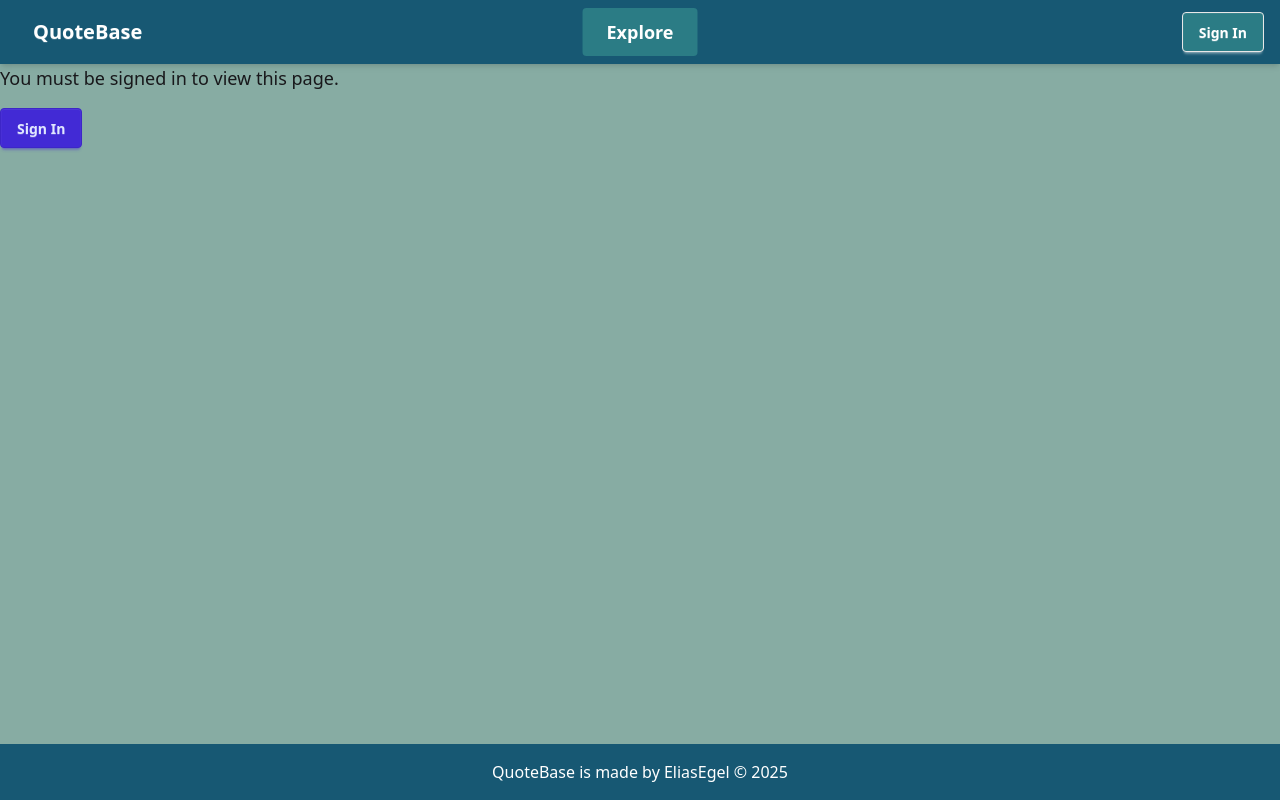
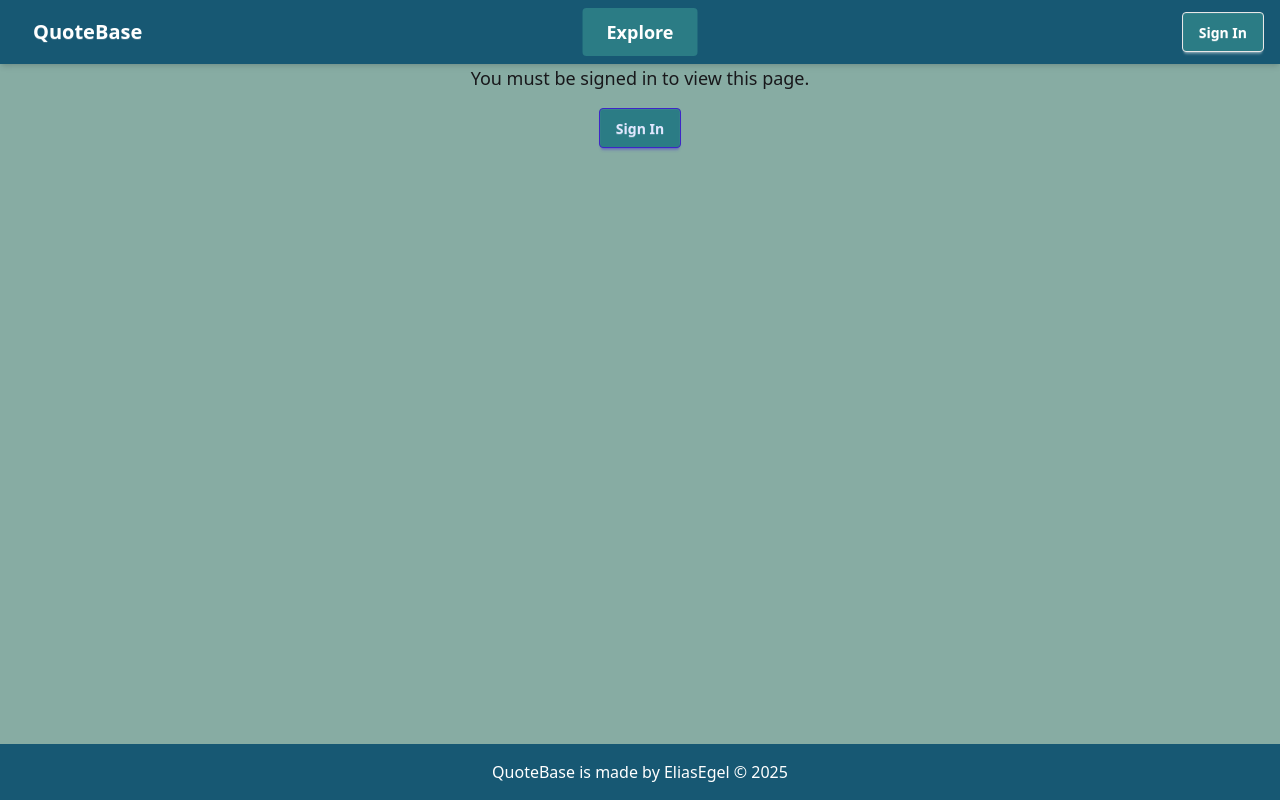
Before and after one commit to EliasEgel/QuoteBase, a React (Vite) app in the folder frontend/: page /create in a window 1280 px wide. Built offline with nearby package versions, Linux system fonts and the light colour scheme; no server answers.

Commit message:
made sign in function on pages that not logged user sees

```diff
--- a/frontend/src/routes/book/$id.tsx
+++ b/frontend/src/routes/book/$id.tsx
@@ -10,14 +10,27 @@ function RouteComponent() {
   const { id } = Route.useParams();
 
   return (
-    <div>
+    <div className="text-center">
       <SignedIn>
         <BookPage id={id} />
       </SignedIn>
       <SignedOut>
-        <p className="text-lg mb-4">You must be signed in to view this page.</p>
+        <p className="text-lg mb-4 text-center">
+          You must be signed in to view this page.
+        </p>
         <SignInButton>
-          <button className="btn btn-primary">Sign In</button>
+          <button
+            className="btn btn-primary"
+            style={{ backgroundColor: "#2b7c85" }}
+            onMouseEnter={(e) =>
+              (e.currentTarget.style.backgroundColor = "#0c1446")
+            }
+            onMouseLeave={(e) =>
+              (e.currentTarget.style.backgroundColor = "#2b7c85")
+            }
+          >
+            Sign In
+          </button>
         </SignInButton>
       </SignedOut>
     </div>
--- a/frontend/src/routes/create.tsx
+++ b/frontend/src/routes/create.tsx
@@ -8,15 +8,28 @@ export const Route = createFileRoute("/create")({
 
 function RouteComponent() {
   return (
-    <div >
+    <div className="text-center">
       <SignedIn>
         <CreatePage />
       </SignedIn>
 
       <SignedOut>
-        <p className="text-lg mb-4">You must be signed in to view this page.</p>
+        <p className="text-lg mb-4 ">
+          You must be signed in to view this page.
+        </p>
         <SignInButton>
-          <button className="btn btn-primary">Sign In</button>
+          <button
+            className="btn btn-primary"
+            style={{ backgroundColor: "#2b7c85" }}
+            onMouseEnter={(e) =>
+              (e.currentTarget.style.backgroundColor = "#0c1446")
+            }
+            onMouseLeave={(e) =>
+              (e.currentTarget.style.backgroundColor = "#2b7c85")
+            }
+          >
+            Sign In
+          </button>
         </SignInButton>
       </SignedOut>
     </div>
--- a/frontend/src/routes/quote/$id.tsx
+++ b/frontend/src/routes/quote/$id.tsx
@@ -7,5 +7,5 @@ export const Route = createFileRoute('/quote/$id')({
 
 function RouteComponent() {
   const {id}=Route.useParams();
-  return <div><QuotePage id={id}/></div>
+  return <div className="text-center"><QuotePage id={id}/></div>
 }
```
